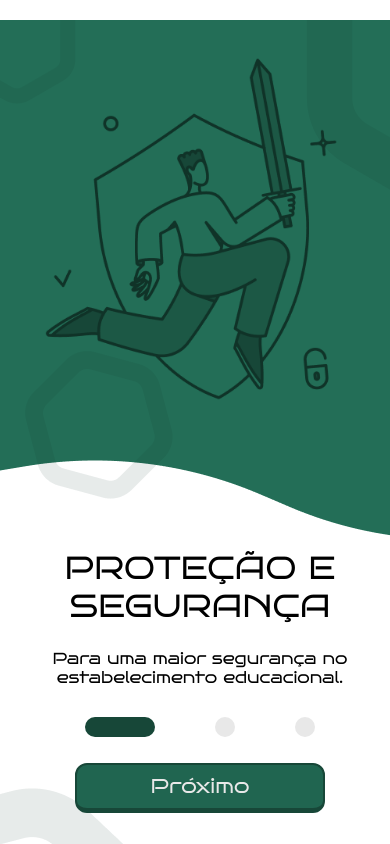
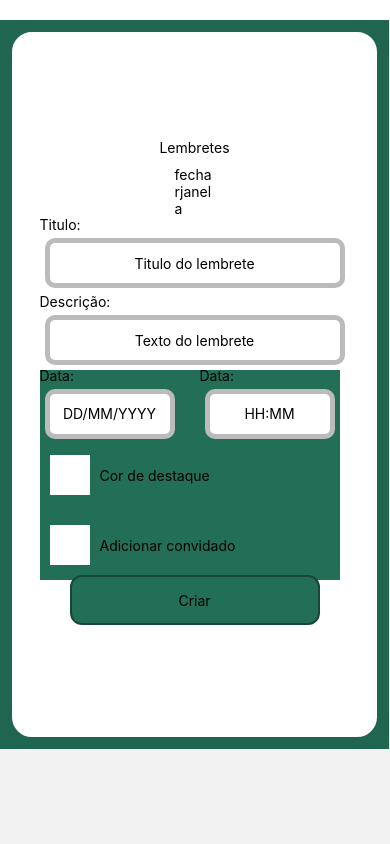
Before and after one commit to vitoriaBa/SSE., a React Native app: screen / in a window 390 px wide. Built offline with nearby package versions, Linux system fonts and the light colour scheme; no server answers.

Commit message:
testedenovo

```diff
--- a/Pages/CriarLembrete.js
+++ b/Pages/CriarLembrete.js
@@ -1,16 +1,10 @@
 import React from 'react';
 import { useNavigation } from '@react-navigation/native';
-import {Text,View, SafeAreaView,Textarea, TextInputMask,StyleSheet,Image,TouchableOpacity } from 'react-native';
+import {Text,View, SafeAreaView,Textarea, TextInput,StyleSheet,Image,TouchableOpacity } from 'react-native';
 import {useState, useEffect } from 'react';
-/*
-import { Dayjs } from 'dayjs';
-import { DemoContainer } from '@mui/x-date-pickers/internals/demo';
-import { AdapterDayjs } from '@mui/x-date-pickers/AdapterDayjs';
-import { LocalizationProvider } from '@mui/x-date-pickers/LocalizationProvider';
-import { DatePicker } from '@mui/x-date-pickers/DatePicker';
-*/
+
  export default function CriarLembrete({navigation}){
-  const [value, setValue] = React.useState<Dayjs | null>(null);
+
     const [formlembrete, setFormlembrete] = useState({
         titulo: '',
         texto: '',
@@ -26,26 +20,71 @@ import { DatePicker } from '@mui/x-date-pickers/DatePicker';
     const navi = useNavigation();
   return (
     <View style={styles.fundo}>
+
     <View style={styles.container}>
+
       <Text style={styles.titulo}>Lembretes</Text>
+
+<TouchableOpacity
+ //onPress={fecharjanela}
+ >
+   <View style={styles.button}>
+
+     <Text style={styles.txt}>fecharjanela</Text>
+
+   </View>
+
+ </TouchableOpacity>
 
 
     <View style={styles.form}>
-    <Text style={styles.titulo}>Titulo</Text>
-    <TextInputMask
+
+    <Text style={styles.texto}>Titulo:</Text>
+
+    <TextInput
     style={styles.input}
     placeholder="Titulo do lembrete"
     value={formlembrete.titulo}
         onChangeText={(text) => setFormlembrete({ ...formlembrete, titulo: text })}
     />
- <Text style={styles.titulo}>Descrição</Text>
-<Textarea
+
+    <View  style={styles.bloco}>
+
+
+ <Text style={styles.texto}>Descrição:</Text>
+
+<TextInput
     style={styles.input}
     placeholder="Texto do lembrete"
     value={formlembrete.texto}
         onChangeText={(text) => setFormlembrete({ ...formlembrete, texto: text })}
     />
-    <TextInputMask
+
+</View>
+
+
+
+<View style={styles.inline}>
+
+<View style={styles.sob}>
+  <Text style={styles.texto}>Data:</Text>
+  <TextInput
+    style={styles.inputmed}
+
+  placeholder="HH:MM"
+  type={'datetime'}
+  options={{
+    format: 'HH:mm',
+  }}
+ // value={formlembrete.texto}
+   // onChangeText={(hora) => setFormlembrete({ ...formlembrete, hora: inter  })}
+/>
+</View>
+
+  <View style={styles.sob}>
+  <Text style={styles.texto}>Data:</Text>
+    <TextInput
+     style={styles.inputmed}
     placeholder="DD/MM/YYYY"
     type={'datetime'}
     options={{
@@ -54,25 +93,47 @@ import { DatePicker } from '@mui/x-date-pickers/DatePicker';
   //  value={formlembrete.texto}
    // onChangeText={(text) => setFormlembrete({ ...formlembrete, data: text })}
 >
-  </TextInputMask>
+  </TextInput>
+  </View>
 
 
-  <TextInputMask
-  placeholder="HH:MM"
-  type={'datetime'}
-  options={{
-    format: 'HH:mm',
-  }}
- // value={formlembrete.texto}
-   // onChangeText={(hora) => setFormlembrete({ ...formlembrete, hora: inter  })}
-/>
-  {/*
-<LocalizationProvider dateAdapter={AdapterDayjs}>
-      <DemoContainer components={['DatePicker']}>
-        <DatePicker value={value} onChange={(newValue) => setValue(newValue)} />
-      </DemoContainer>
-    </LocalizationProvider>
-  */}
+
+
+</View>
+
+<View style={styles.inline2}>
+
+<TouchableOpacity
+style={styles.button}
+  onPress={() => {
+   <View style={styles.texte}>
+
+    </View>
+
+  }}>
+  </TouchableOpacity>
+  <Text>Cor de destaque</Text>
+    </View>
+
+
+
+
+<View style={styles.inline2}>
+<TouchableOpacity
+style={styles.button}
+  onPress={() => {
+   <View style={styles.texte}>
+
+    </View>
+  }}>
+</TouchableOpacity>
+<Text>Adicionar convidado</Text>
+</View>
+
+
+</View>
+
+
 <TouchableOpacity
  onPress={enviarlembretes}
  >
@@ -81,9 +142,11 @@ import { DatePicker } from '@mui/x-date-pickers/DatePicker';
    </View>
  </TouchableOpacity>
 
+
+
     </View>
       </View>
-      </View>
+
 
 
   );
@@ -124,6 +187,16 @@ const styles = StyleSheet.create({
      borderColor:'#BBBBBB',
      borderWidth: 5,
   },
+  inputmed:{
+    textAlign:'center',
+    borderRadius:10,
+    margin:5,
+    width:130,
+    height:50,
+     backgroundColor:'#FFFFFF',
+     borderColor:'#BBBBBB',
+     borderWidth: 5,
+  },
   buttonTop: {
     fontSize: 17,
     fontFamily:'BrunoAce-Regular',
@@ -138,8 +211,39 @@ const styles = StyleSheet.create({
     color: '#000000',
     transform: [{ translateY: -5 }],
   },
+  button:{
+    width:40,
+    height:40,
+    margin:10,
+    borderColor: '#174738',
+    backgroundColor: '#FFFFFF',
+  },
+  inline:{
+    display: 'flex',
+    justifyContent: 'center',
+    alignItems: 'center',
+    flexDirection:'row-reverse',
+    justifyContent:'space-between',
+    backgroundColor: '#236E57',
+    width:300,
+      height:70,
 
+   },
 
+   inline2:{
+    display: 'flex',
+    alignItems: 'center',
+    flexDirection:'row',
+    backgroundColor: '#236E57',
+    width:300,
+      height:70,
+   },
 
+  texte:{
+    height:200,
+    width:300,
+    borderColor: '#174738',
+    backgroundColor: '#236E57',
+  }
 
 });
--- a/Pages/Home.js
+++ b/Pages/Home.js
@@ -1,5 +1,7 @@
 import {Text,View, SafeAreaView, StyleSheet,Image,TouchableOpacity } from 'react-native';
 import React from 'react';
+
+
 
  export default function Home({route}){
   const formlembrete = route.params ? route.params.formlembrete : { titulo: '', texto: '' };
@@ -52,8 +54,6 @@ import React from 'react';
         <Text style={styles.texto}>
         {formlembrete.texto}
         </Text>
-
-
 
         <TouchableOpacity style={styles.butao}>
           <Text style={styles.buttonText}>Saiba Mais</Text>
--- a/Pages/TotasRotas/RotasScreen.js
+++ b/Pages/TotasRotas/RotasScreen.js
@@ -10,7 +10,7 @@ import Tela3Screen from '../SlidesPages/Tela3';
 import LoginScreen from '../SlidesPages/Login';
 import Rotastab from '../TotasRotas/Rotastab';
 
-
+import CriarLembrete from '../CriarLembrete';
 
 
 
@@ -20,6 +20,7 @@ export default function RotasScreen() {
   return (
     //<NavigationContainer>
       <Tab.Navigator tabBar={(props) => <MyTabBar {...props} />}>
+         <Tab.Screen name="CriarLembrete" component={CriarLembrete} />
         <Tab.Screen name="TelaInicial" component={TelaInicialScreen} />
         <Tab.Screen name="Tela2Screen" component={Tela2Screen} />
         <Tab.Screen name="Tela3Screen" component={Tela3Screen} />
```
Also changed, not shown: assets/data/event.json (deleted, +0 -7 lines), assets/data/events.json (deleted, +0 -60 lines), assets/data/users.json (deleted, +0 -57 lines).
